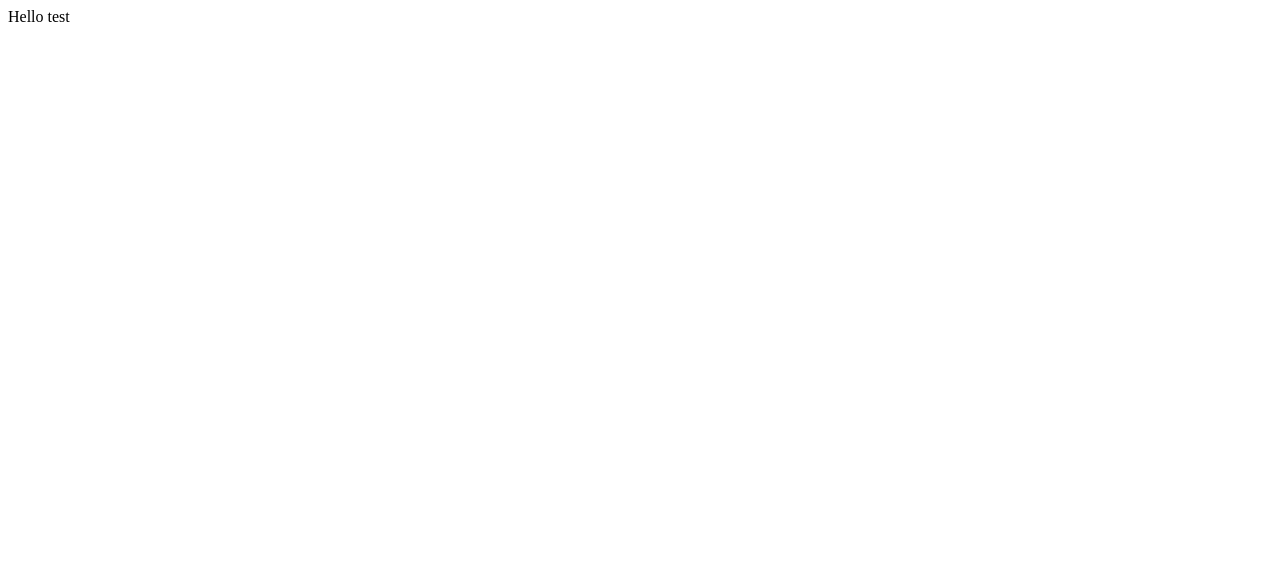
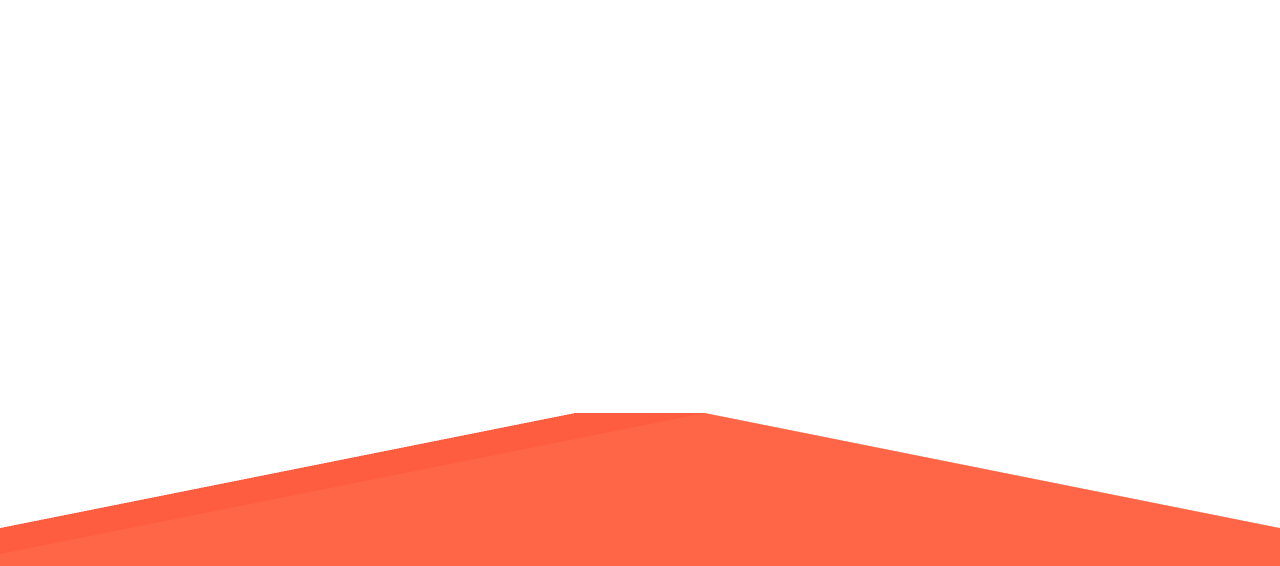
Before and after one commit to Lucien77144/orangerie, a React (Vite) app: page /map in a window 1280 px wide. Shown: the top 566 px of the page. Built offline with nearby package versions, Linux system fonts and the light colour scheme.

Commit message:
feat(plane)

```diff
--- a/index.html
+++ b/index.html
@@ -2,9 +2,9 @@
 <html lang="en">
   <head>
     <meta charset="UTF-8" />
-    <link rel="icon" type="image/svg+xml" href="/vite.svg" />
+    <!-- <link rel="icon" type="image/svg+xml" href="/vite.svg" /> -->
     <meta name="viewport" content="width=device-width, initial-scale=1.0" />
-    <title>Vite + React + TS</title>
+    <title>Titre</title>
   </head>
   <body>
     <div id="root"></div>
--- a/package.json
+++ b/package.json
@@ -9,17 +9,21 @@
     "preview": "vite preview"
   },
   "dependencies": {
+    "@react-three/fiber": "^8.10.0",
+    "@types/three": "^0.148.0",
     "localforage": "^1.10.0",
     "match-sorter": "^6.3.1",
     "react": "^18.2.0",
     "react-dom": "^18.2.0",
     "react-router-dom": "^6.6.1",
     "sort-by": "^1.2.0",
-    "styled-components": "^5.3.6"
+    "styled-components": "^5.3.6",
+    "three": "^0.148.0"
   },
   "devDependencies": {
     "@types/react": "^18.0.26",
     "@types/react-dom": "^18.0.9",
+    "@types/styled-components": "^5.1.26",
     "@vitejs/plugin-react": "^3.0.0",
     "typescript": "^4.9.3",
     "vite": "^4.0.0"
--- /dev/null
+++ b/src/main.css
@@ -0,0 +1,3 @@
+body {
+    margin: 0;
+}
--- a/src/main.tsx
+++ b/src/main.tsx
@@ -1,5 +1,6 @@
 import React from 'react'
 import ReactDOM from 'react-dom/client'
+import './main.css';
 
 import { RouterProvider } from 'react-router'
 import { router } from './routes'
--- a/src/pages/Map.tsx
+++ b/src/pages/Map.tsx
@@ -1,7 +1,47 @@
+import * as THREE from 'three'
+import { useRef } from 'react'
+import { Canvas, ThreeElements, useFrame } from '@react-three/fiber'
+
+import { createGlobalStyle } from 'styled-components';
+
+const GlobalStyle = createGlobalStyle`
+  html,
+  body,
+  #root {
+    position: fixed;
+    top: 0;
+    left: 0;
+    width: 100%;
+    height: 100%;
+    overflow: hidden;
+  }
+`;
+
+const Plane = (props: ThreeElements['planeBufferGeometry']) => {
+    const mesh = useRef<THREE.Mesh>(null!)
+
+    return (
+        <mesh
+            {...props}
+            ref={mesh}
+        >
+            <planeBufferGeometry args={[1, 4, 1]} />
+            <meshStandardMaterial color='red' />
+        </mesh>
+    )
+}
+
 export const Map = () => {
     return (
-        <div>
-            Hello test
-        </div>
+        <>
+            <GlobalStyle />
+            <Canvas
+                camera={{ position: [0, -2, 0.1], rotation: [90 * Math.PI / 180, 0, 0] }}
+            >
+                <ambientLight />
+                <pointLight position={[10, 10, 10]} />
+                <Plane position={[0, 0, 0]} />
+            </Canvas>
+        </>
     )
 }
--- a/src/routes.tsx
+++ b/src/routes.tsx
@@ -1,5 +1,5 @@
 import { createBrowserRouter } from "react-router-dom";
-import { Home, Map } from "./pages"; // index by default
+import { Home, Map } from "./pages/Index";
 
 export const router = createBrowserRouter([
     {
```
Also changed, not shown: 1 other file (tests, documents, lock files or other folders).
